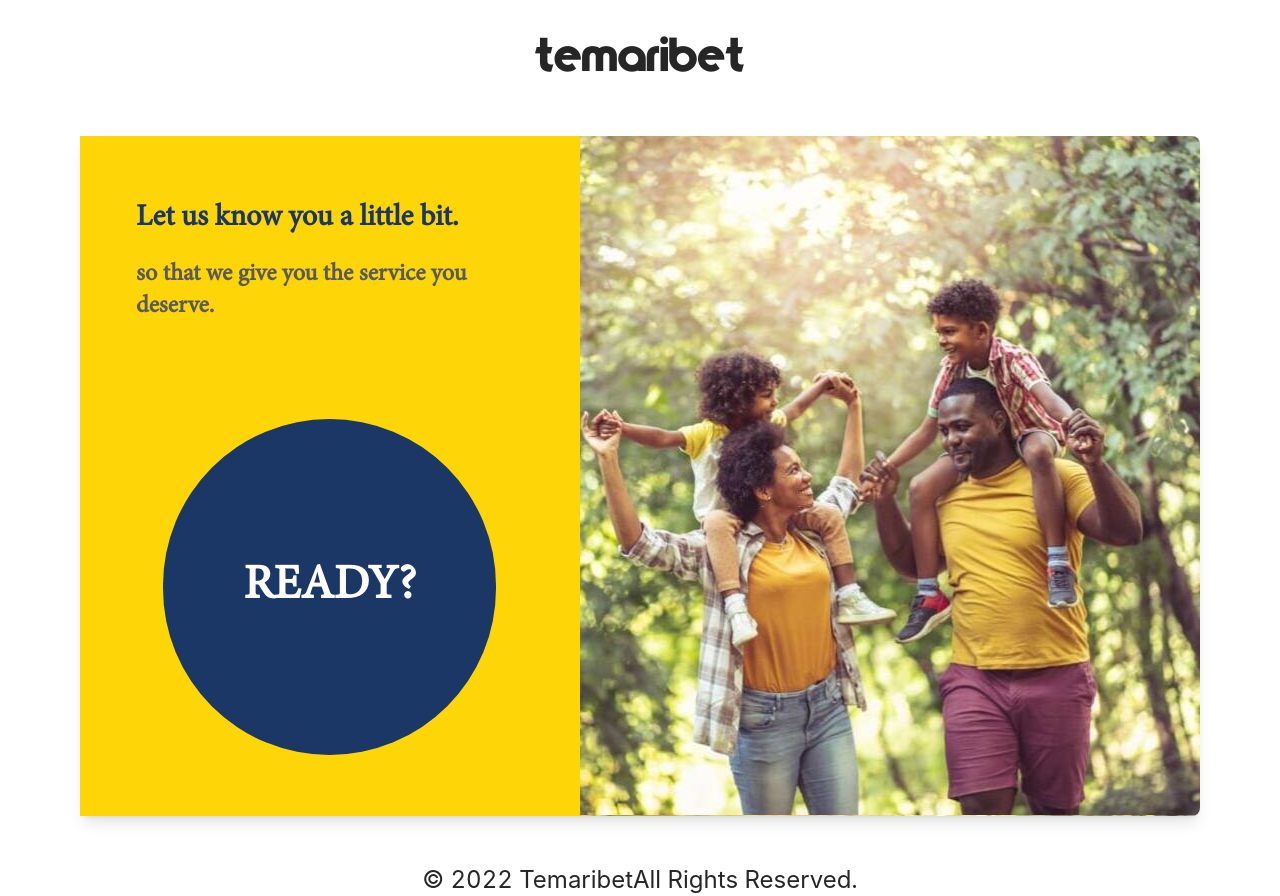
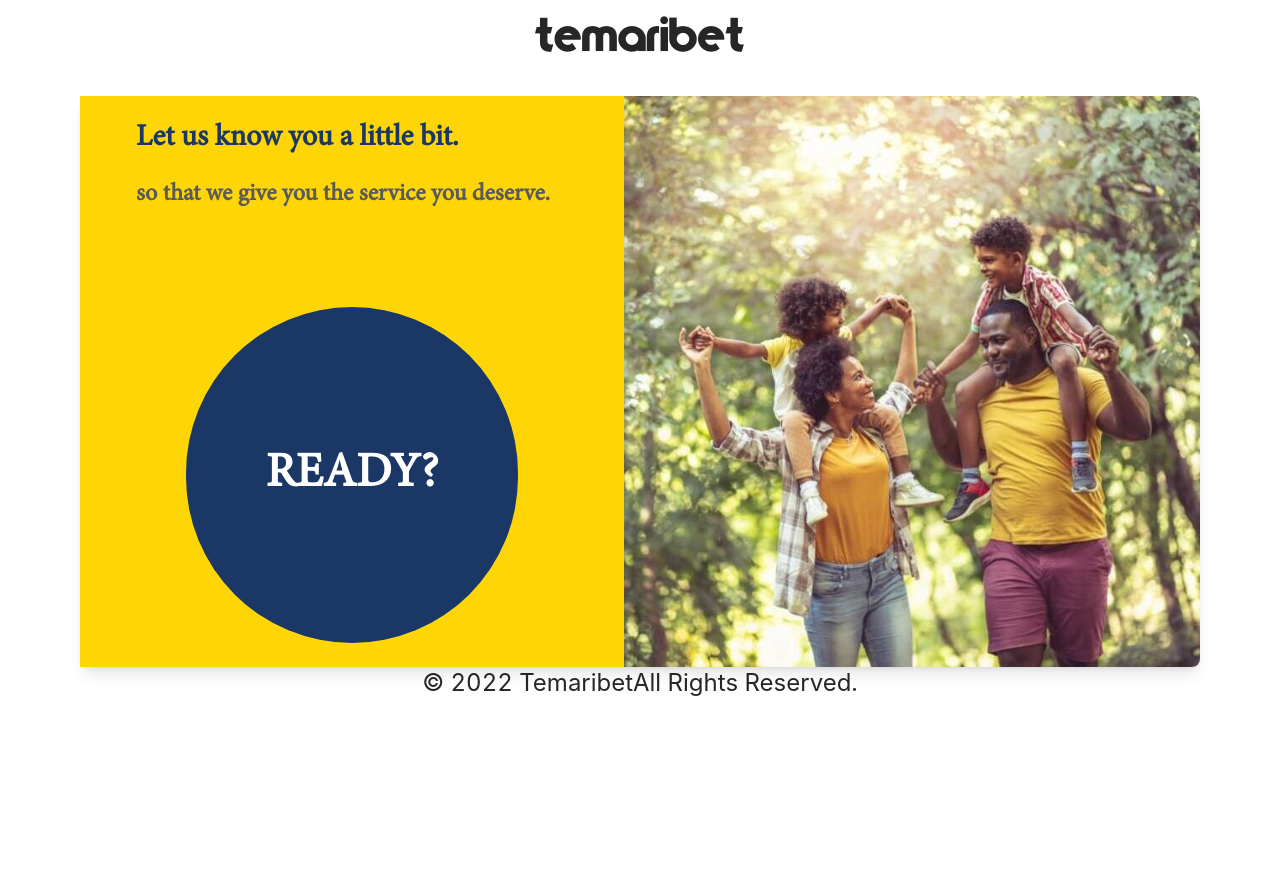
Before and after one commit to habasefa/tts, a Next.js app: page /parentRegistration in a window 1280 px wide. After the commit the page ends 800 px from the top, so only its background shows below. Built offline with nearby package versions, Linux system fonts and the light colour scheme.

Commit message:
new changes for the image

```diff
--- a/components/Parent/Footer.js
+++ b/components/Parent/Footer.js
@@ -2,7 +2,7 @@
 
 export default function Footer() {
   return (
-    <footer className='text-center text-lg md:text-2xl  pt-12 bottom-0'>
+    <footer className='text-center text-lg md:text-2xl  bottom-0'>
       &copy; 2022 TemaribetAll Rights Reserved.
     </footer>
   )
--- a/components/Parent/Header.js
+++ b/components/Parent/Header.js
@@ -2,7 +2,7 @@
 
 export default function Header() {
   return (
-    <div className=" text-center font-typograhica  text-5xl py-8 text-[#FED607]">
+    <div className=" text-center font-typograhica  text-5xl py-3 text-[#FED607]">
       <h1>temaribet</h1>
     </div>
   )
--- a/components/Parent/Main.js
+++ b/components/Parent/Main.js
@@ -2,18 +2,20 @@ function Main(props) {
   return (
     <div
       class="font-miniPro flex w-full rounded-lg bg-white  shadow-lg sm:mx-0"
-      style={{ height: '680px' }}
+
     >
-      <div class="flex w-full  flex-col  bg-[#FED607] py-6 px-4 md:py-16 md:px-14 lg:w-1/2 xl:w-3/5">
-        <div class="mb-8 flex flex-1 flex-col">
+      <div class="flex w-full  flex-col  bg-[#FED607] py-6 px-4 md:px-14 lg:w-1/2 xl:w-3/5">
+        <div class="flex flex-1 flex-col">
           <div className="w-full ">{props.children}</div>
         </div>
       </div>
       <div
-        class="hidden rounded-r-lg md:w-4/5 lg:block  "
+        class="hidden rounded-r-lg md:w-4/6 lg:block  "
         style={{
           background: `url("/parents4.jpg")`,
           backgroundPosition: 'top right',
+          backgroundSize:"cover",
+          backgroundRepeat:"no-repeat"
         }}
       ></div>
     </div>
```
